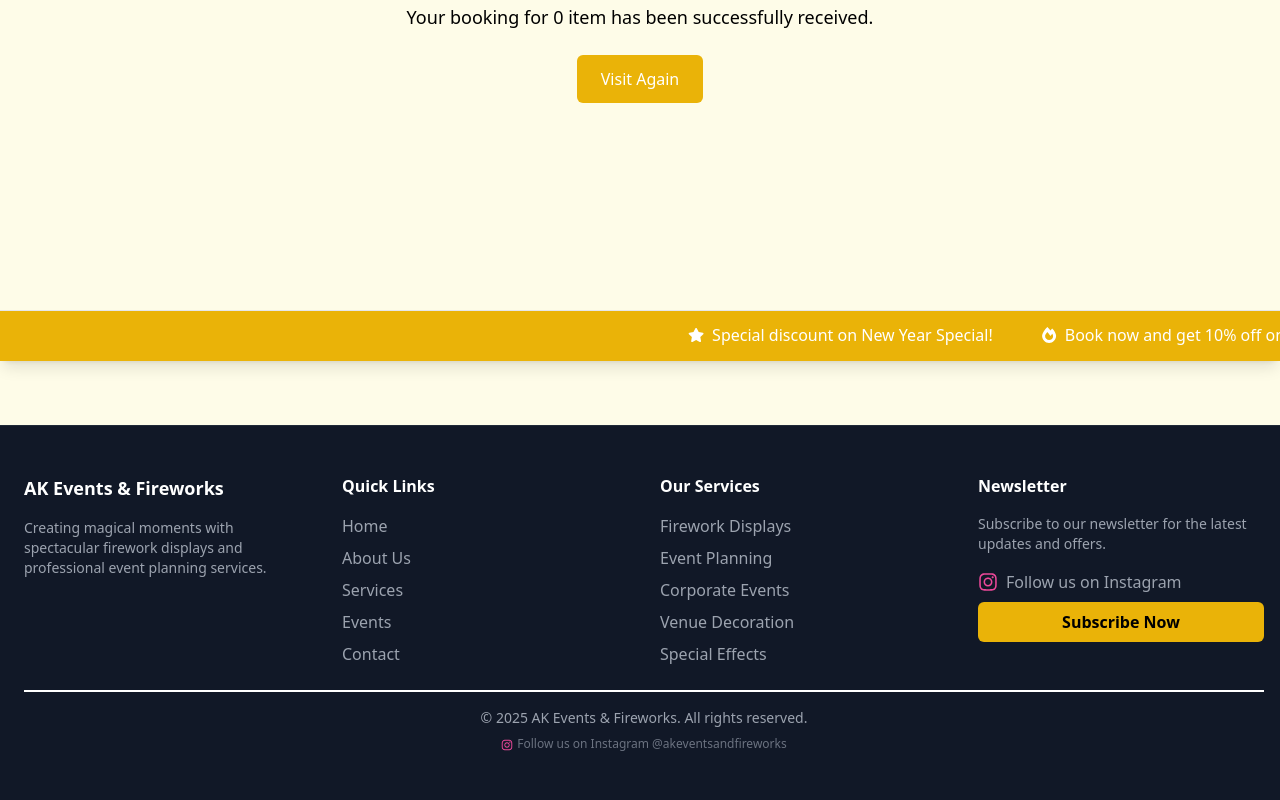
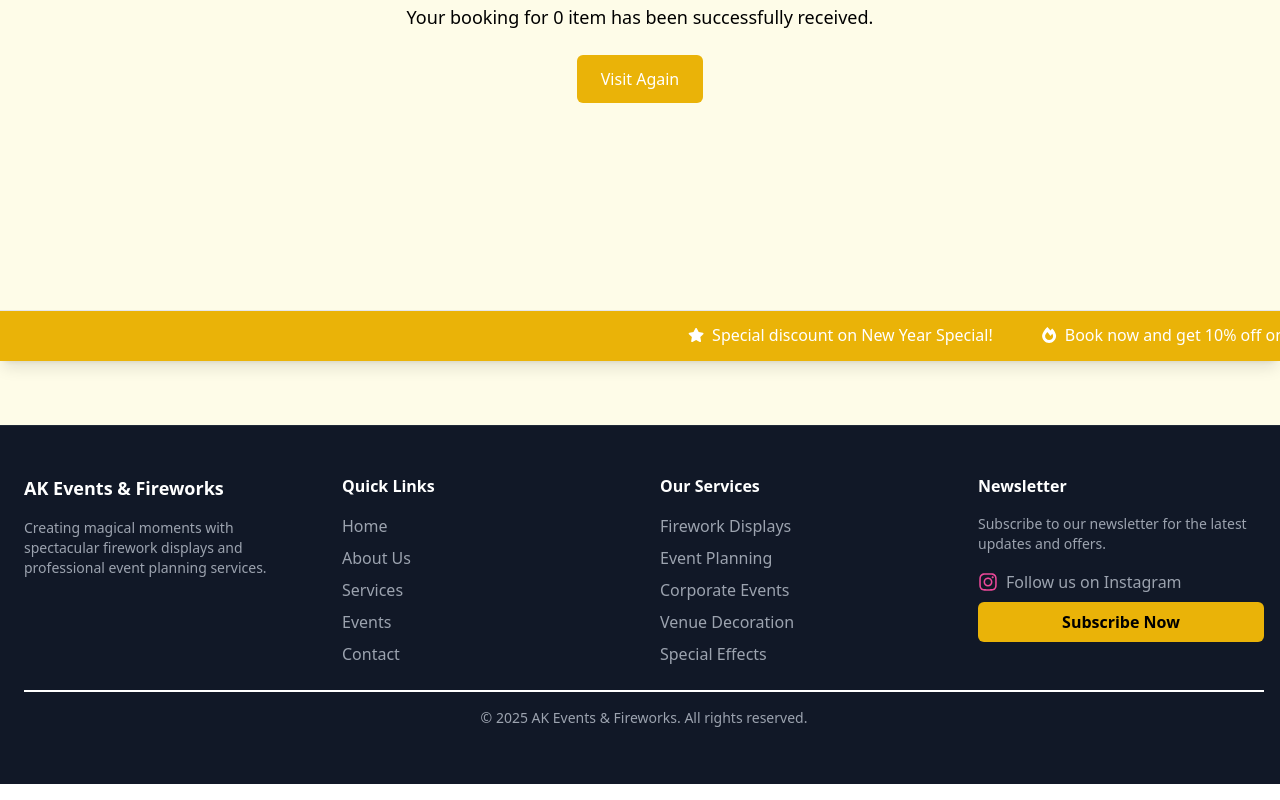
Before and after one commit to haribabu121/frontworks, a React (Vite) app: page /thank-you in a window 1280 px wide. Shown: the part 439-1239 px from the top of the page. Built offline with nearby package versions, Linux system fonts and the light colour scheme.

Commit message:
updated message

```diff
--- a/src/components/footer/Footer.jsx
+++ b/src/components/footer/Footer.jsx
@@ -75,10 +75,10 @@
         <div className="mt-6 text-sm text-center">
           <div className="border-t-2 border-white pt-4">
             <p className="mb-2">&copy; {new Date().getFullYear()} AK Events & Fireworks. All rights reserved.</p>
-            <p className="text-xs text-gray-500">
+            {/* <p className="text-xs text-gray-500">
               <FaInstagram className="inline mr-1 text-pink-500" />
               Follow us on Instagram @akeventsandfireworks
-            </p>
+            </p> */}
           </div>
         </div>
       </div>
```
